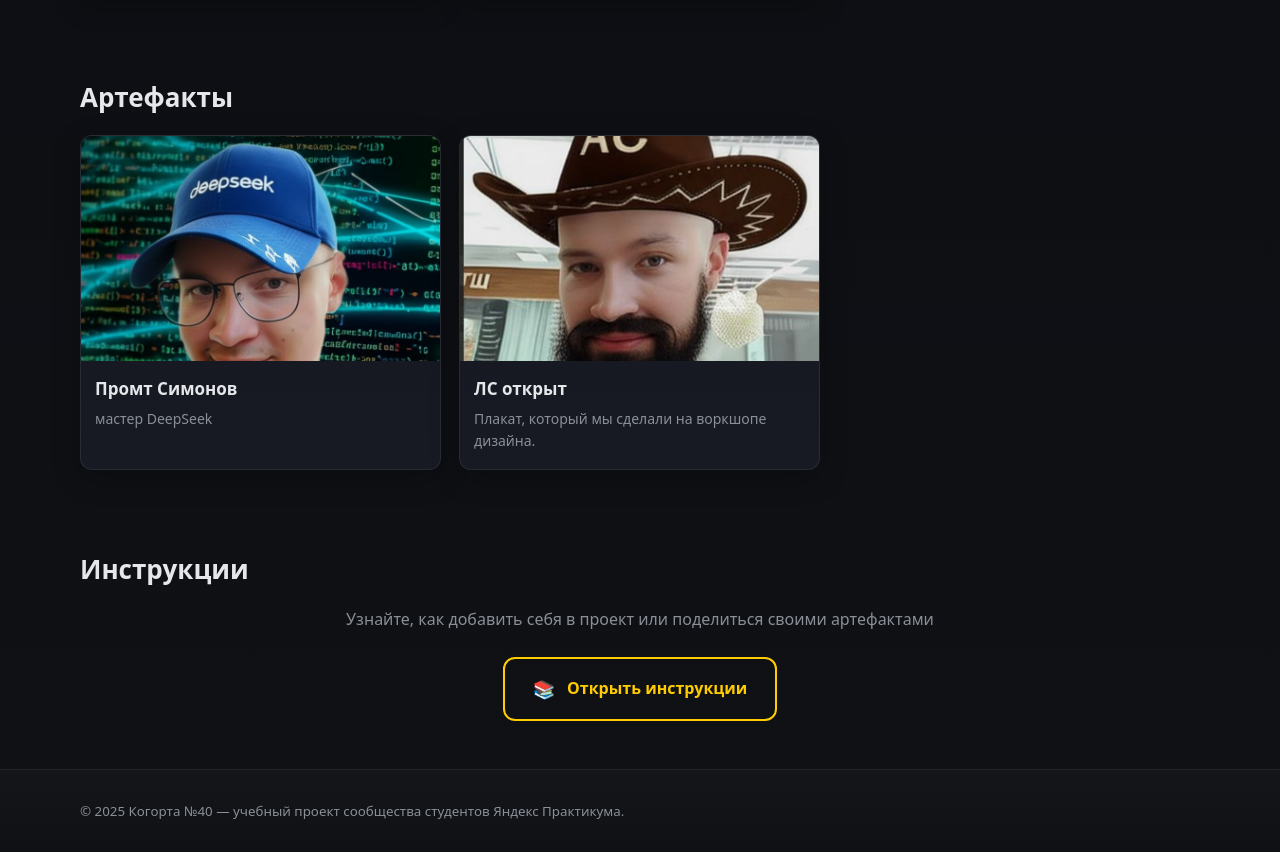
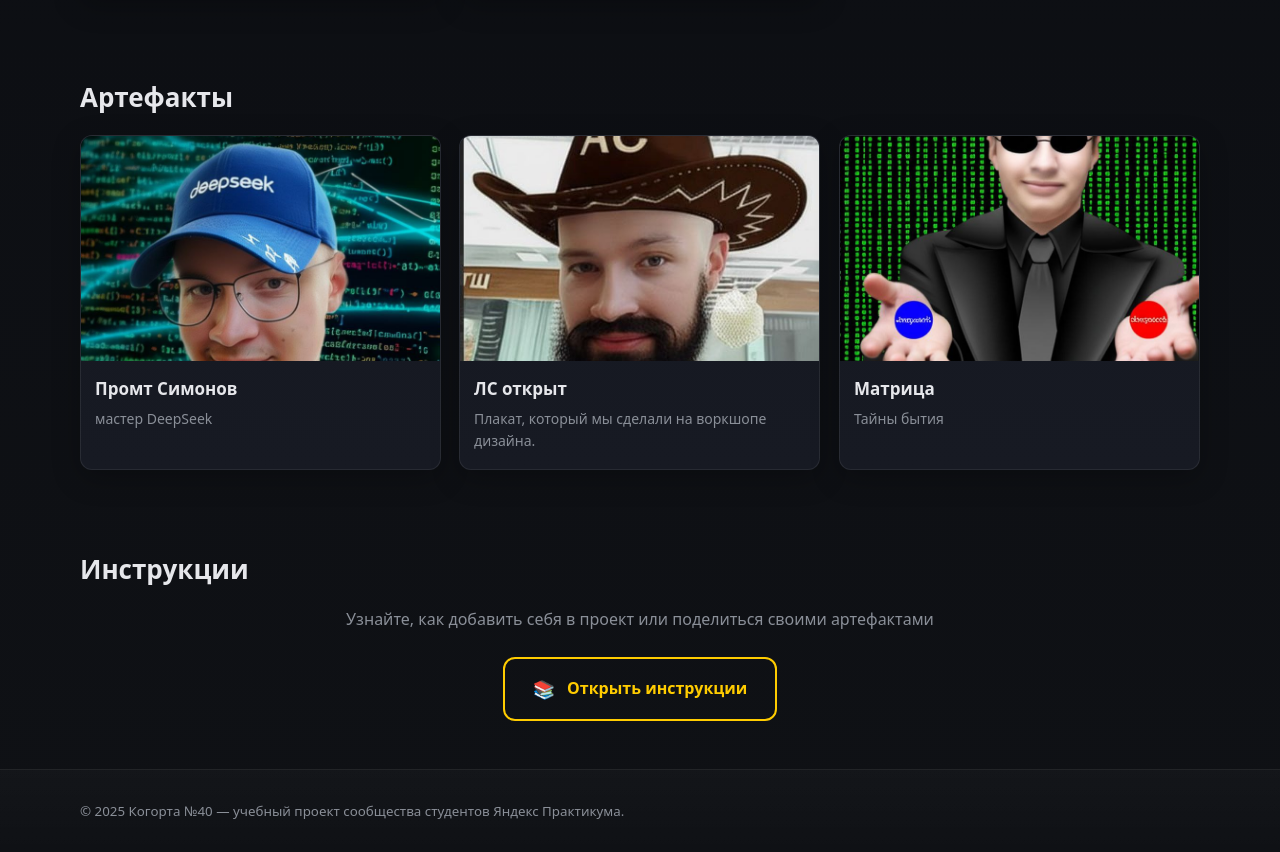
Before and after one commit to Andival-Sei/cohort40, a React (Vite) app: page / in a window 1280 px wide. Shown: the part 780-1632 px from the top of the page. Built offline with nearby package versions, Linux system fonts and the light colour scheme.

Commit message:
feat: добавлен новый артефакт "Матрица" с соответствующим изображением и описанием

```diff
--- a/src/shared/artifacts.ts
+++ b/src/shared/artifacts.ts
@@ -18,6 +18,13 @@ const artifacts: Artifact[] = [
     image: '/photo/artifacts/ls-otkroi.jpg',
     desc: 'Плакат, собранный на воркшопе: композиция, сетка, контраст. Исходники лежат в репозитории — можно распечатать в формате A2.',
   },
+  {
+    id: 'matriza',
+    title: 'Матрица',
+    text: 'Тайны бытия',
+    image: '/photo/artifacts/matriza.jpg',
+    desc: 'Эксперимент с промт-инжинирингом: как настраивать модели и получать стабильные результаты. Фото — наш мем из чата.',
+  },
 ]
 
 export default artifacts
```
Also changed, not shown: public/photo/artifacts/matriza.jpg (added).
